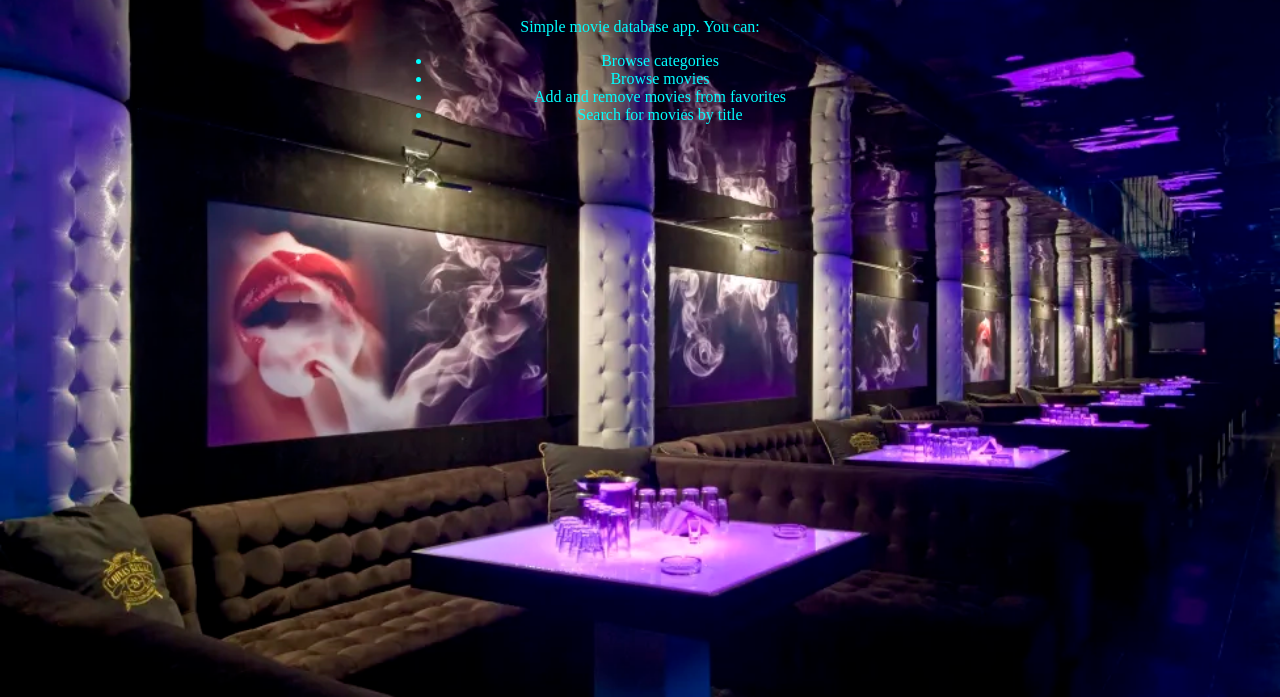
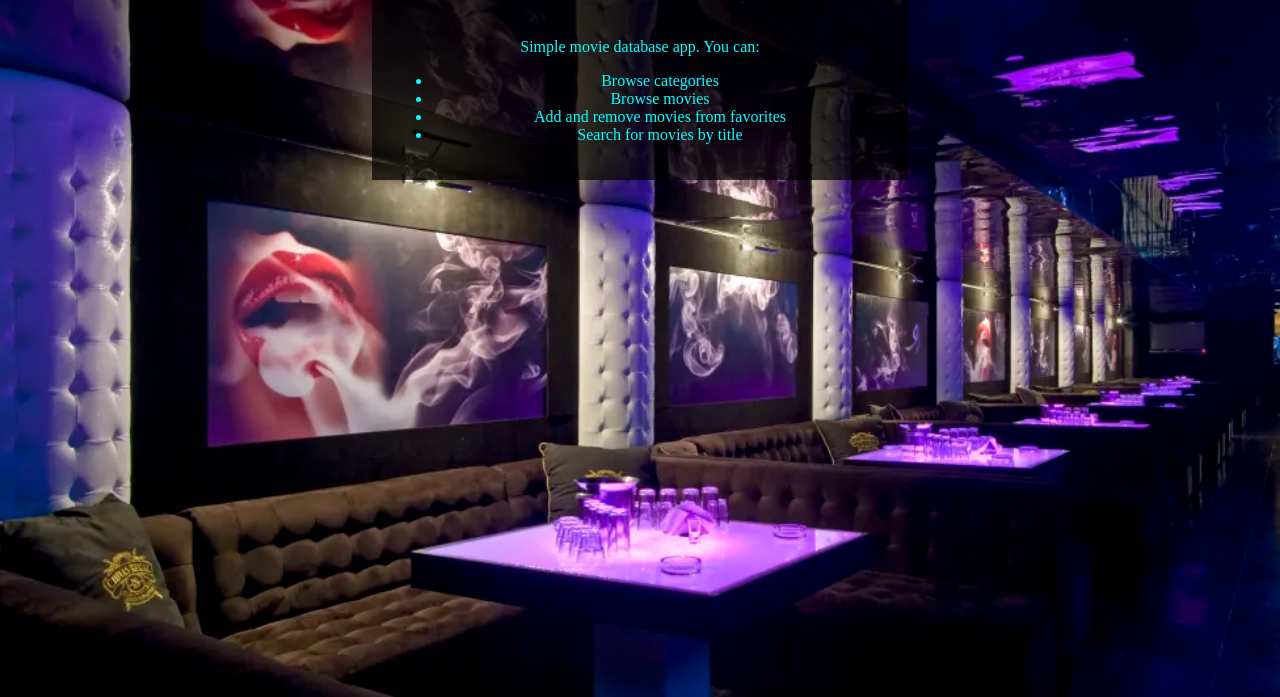
Before and after one commit to Ug98/Pop-Folk-Titans, a website with bundled scripts: page index.html in a window 1280 px wide. Shown: the part 103-800 px from the top of the page. Built offline with nearby package versions, Linux system fonts and the light colour scheme.

Commit message:
added background

```diff
--- a/style.css
+++ b/style.css
@@ -5,6 +5,12 @@ body {
   background-repeat: no-repeat;
   margin: 0;
   padding: 0;
+}
+#box {
+  max-width: 1200px;
+  margin: auto;
+  padding: 20px;
+  background-color: rgba(0, 0, 0, 0.7); /* Add a semi-transparent background to make content readable */
 }
 nav {
   grid-area: menu;
@@ -24,7 +30,8 @@ nav {
   margin-left: 30px;
 }
 h1{
-  color: white;
+  color: rgb(25, 31, 206);
+  background-color: blueviolet;
 }
 ul ,p {
   color: aqua;
```
